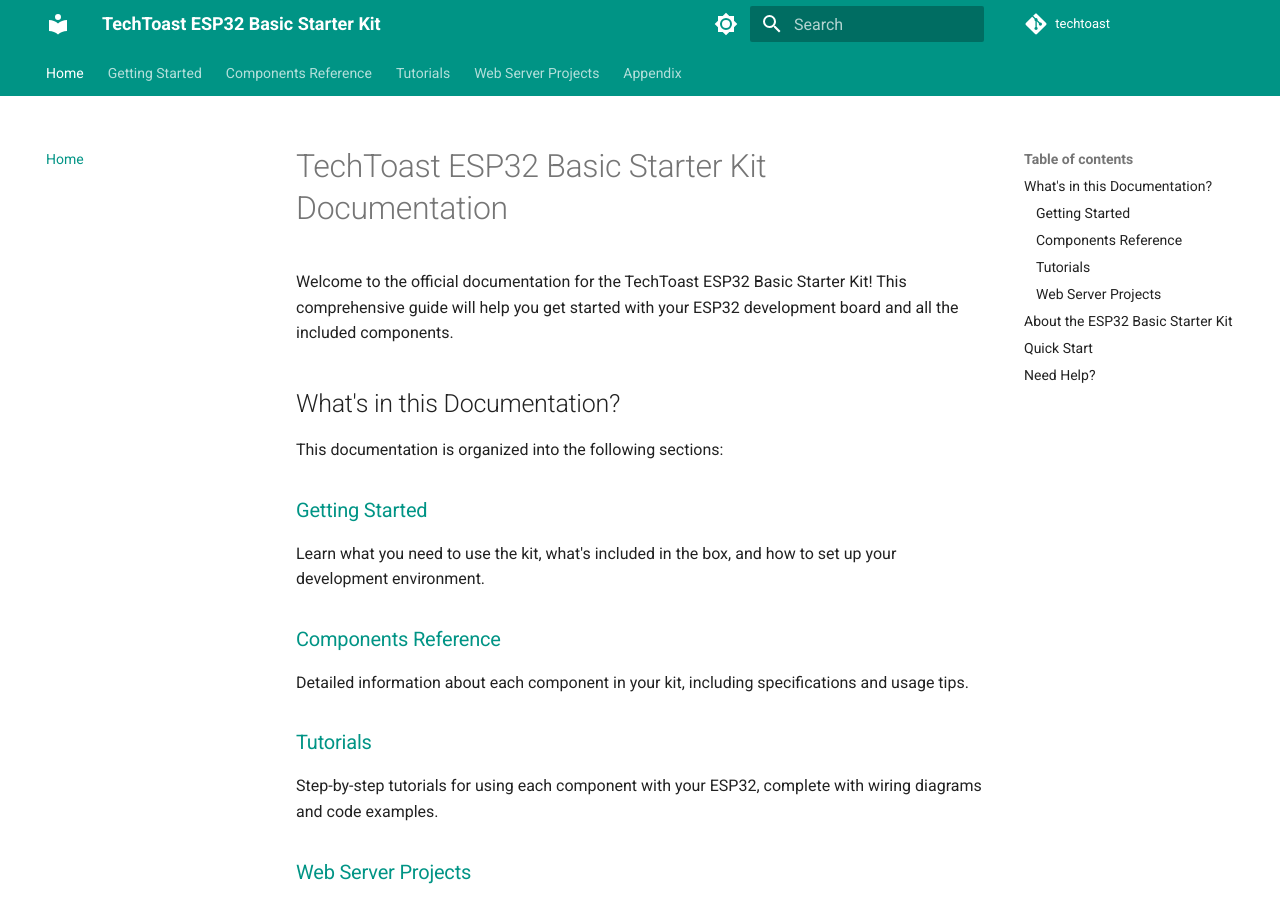
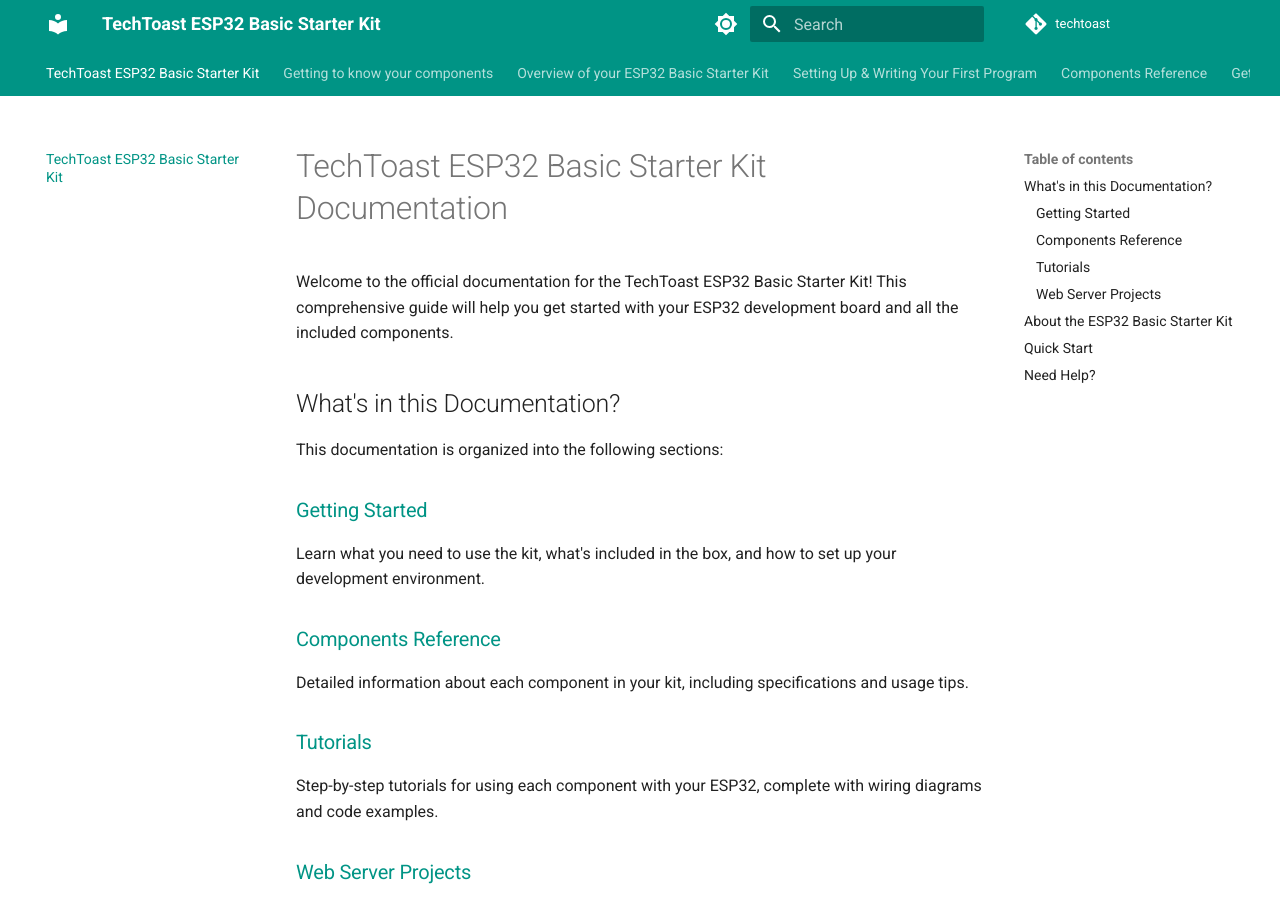
Before and after one commit to igitur/techtoast, an MkDocs documentation site: the page built from docs/index.md, in a window 1280 px wide and 900 px high. Built offline with MkDocs 1.6.1 and Material for MkDocs 9.7.7, drawn with Linux system fonts in a browser that asks for light colours; comment, search, counter and statistics services are not loaded; part of the change alters nothing that is shown.

```diff
--- a/mkdocs.yml
+++ b/mkdocs.yml
@@ -45,44 +45,10 @@ markdown_extensions:
 
 plugins:
   - search
+  - awesome-pages
 
-nav:
-  - Home: index.md
-  - Getting Started:
-    - Overview: getting-started/index.md
-    - Install Arduino IDE: getting-started/setup-arduino-ide.md
-    - Add ESP32 Support: getting-started/add-esp32-support.md
-    - Connect ESP32: getting-started/connect-esp32.md
-    - First Program: getting-started/first-program.md
-  - Components Reference:
-    - Overview: components/index.md
-    - Breadboard Basics: components/breadboard-basics.md
-    - All Components: components/index.md
-  - Tutorials:
-    - Overview: tutorials/index.md
-    - IR Obstacle Avoidance Sensor: tutorials/ir-obstacle-avoidance-sensor.md
-    - Soil Moisture Sensor: tutorials/soil-moisture-sensor.md
-    - Sound Sensor: tutorials/sound-sensor.md
-    - Water Level Sensor: tutorials/water-level-sensor.md
-    - 7-Segment Display: tutorials/1-digit-7-segment-display.md
-    - DHT11 Temperature & Humidity: tutorials/dht11-temperature-humidity-sensor.md
-    - Passive Buzzer: tutorials/passive-buzzer.md
-    - Active Buzzer: tutorials/active-buzzer.md
-    - Push Button: tutorials/push-button.md
-    - Thermistor: tutorials/thermistor-temperature-sensor.md
-    - Light Sensor (LDR): tutorials/light-sensor-photoresistor.md
-    - Tilt Switch: tutorials/tilt-switch.md
-    - RGB LED: tutorials/rgb-led.md
-    - 5 LEDs Running: tutorials/5-leds-running-left-right.md
-  - Web Server Projects:
-    - Overview: web-server/index.md
-    - Simple Web Server: web-server/simple-web-server.md
-    - Control an LED: web-server/web-server-to-control-an-led.md
-    - Control 5 LEDs with Slider: web-server/web-server-to-control-5-leds-with-slider.md
-  - Appendix:
-    - Kit Overview: overview-of-your-esp32-basic-starter-kit.md
-    - Setup Guide: setting-up-writing-your-first-program.md
-    - Components Details: getting-to-know-your-components.md
+# Navigation is auto-generated by awesome-pages plugin
+# based on .pages files in each directory
 
 extra:
   social:
--- a/requirements.txt
+++ b/requirements.txt
@@ -1,2 +1,3 @@
 mkdocs==1.6.1
 mkdocs-material==9.7.1
+mkdocs-awesome-pages-plugin==2.10.1
```
Also changed, not shown: docs/components/.pages.
